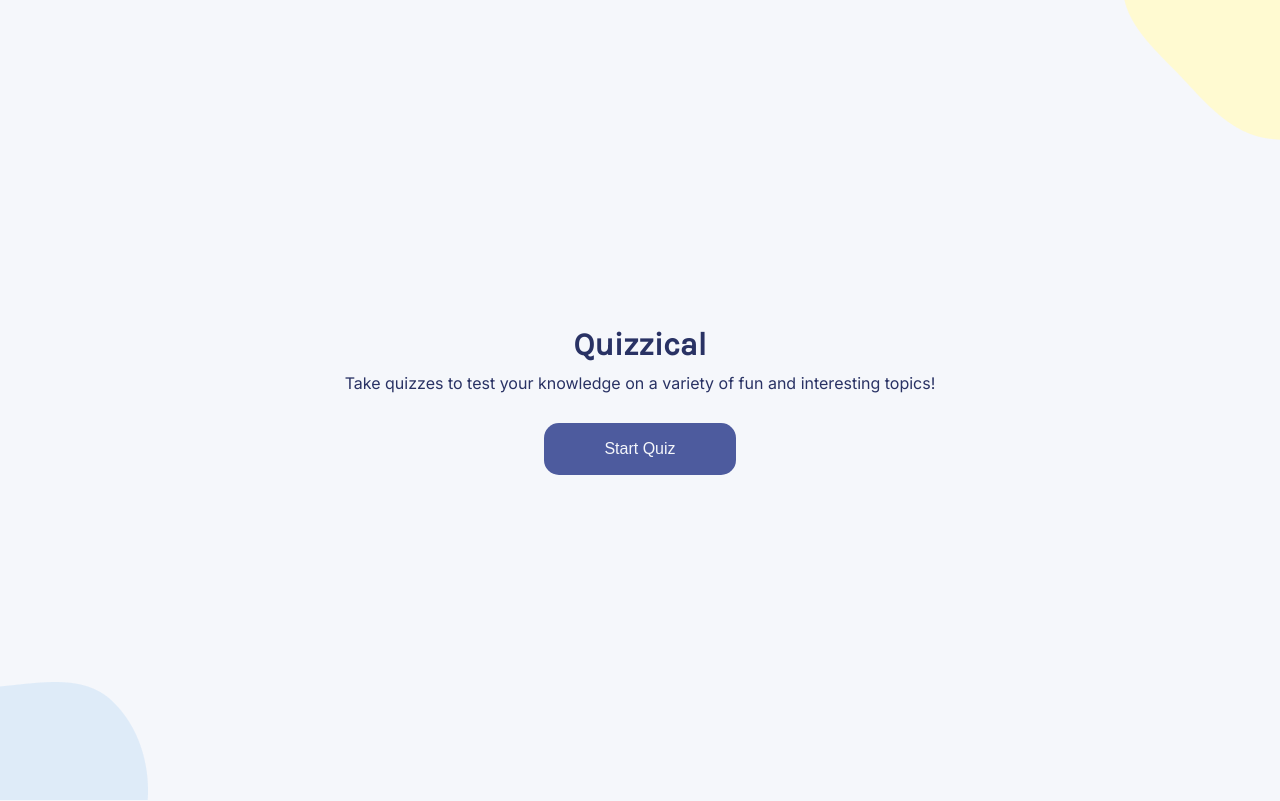
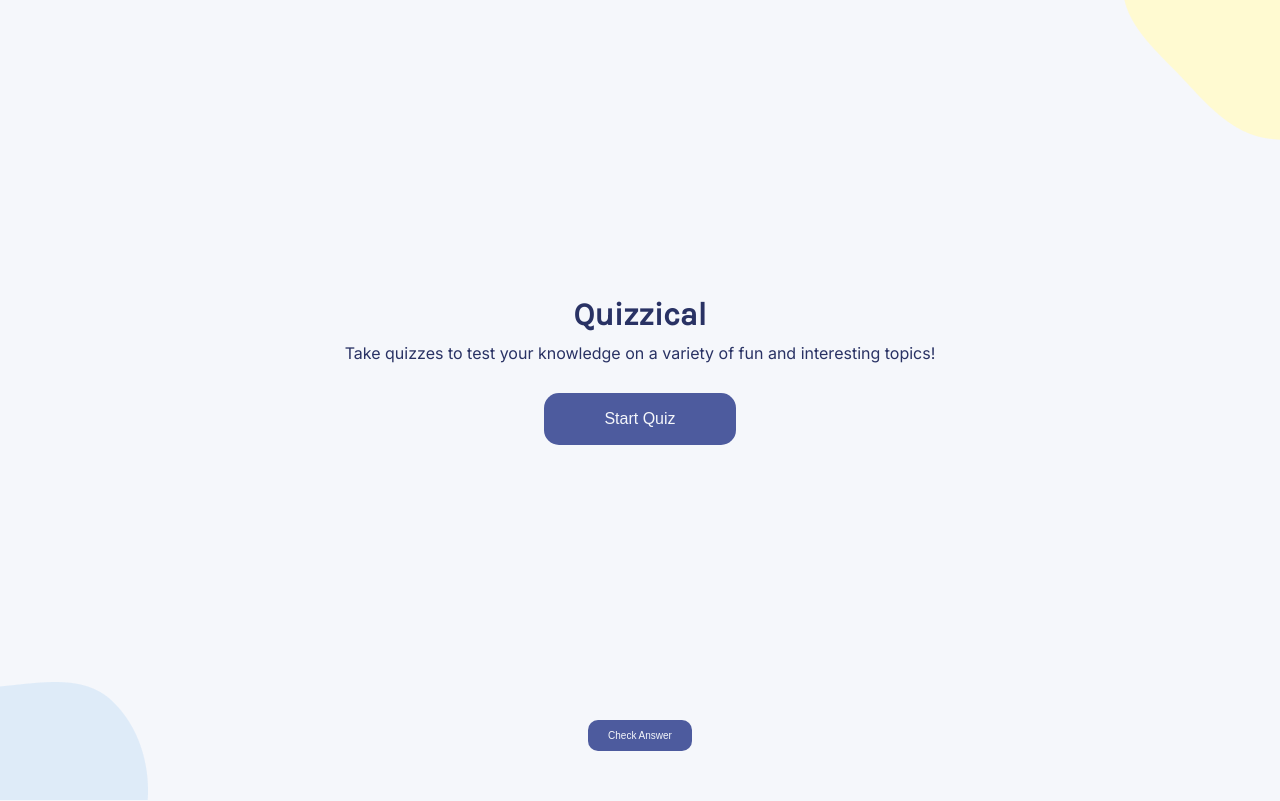
Before and after one commit to myaooooo98/React-Quizzical, a React (Create React App) app: page / in a window 1280 px wide. Built offline with nearby package versions, Linux system fonts and the light colour scheme; no server answers.

Commit message:
Update styles

```diff
--- a/src/App.js
+++ b/src/App.js
@@ -14,6 +14,8 @@ export default function App() {
 
     const [isStartQuiz, setIsStartQuiz] = React.useState(false)
     const [isCheck, setIsCheck] = React.useState(false)
+
+    let containerClass = `quiz-container ${isStartQuiz ? '' : 'show'}`
 
     function htmlDecode(input) {
         var doc = new DOMParser().parseFromString(input, "text/html");
@@ -46,10 +48,10 @@ export default function App() {
         return (
             <>
                 <Quiz
-                key = {quiz.question}
-                question = {htmlDecode(quiz.question)}
-                options = {shuffleArray(optionsArr)}
-                isCheck = {isCheck}
+                    key = {quiz.question}
+                    question = {htmlDecode(quiz.question)}
+                    options = {shuffleArray(optionsArr)}
+                    isCheck = {isCheck}
                 />
                 <hr />
             </>
@@ -72,7 +74,7 @@ export default function App() {
                 isStartQuiz = {isStartQuiz}
                 startQuiz = {startQuiz}
             />
-            <div className={isStartQuiz ? '' : 'show'}>
+            <div className={containerClass}>
                 {quizElements}
                 <button className="checkAns" onClick={checkAns}>Check Answer</button>
             </div>
--- a/src/components/Quiz.js
+++ b/src/components/Quiz.js
@@ -29,7 +29,7 @@ export default function Quiz(props) {
     }
 
     return (
-        <div className="quiz-container">
+        <div className="question-container">
             <h3 className="question">{props.question}</h3>
             {optionsElement}
         </div>
--- a/src/styles.css
+++ b/src/styles.css
@@ -8,7 +8,6 @@ body {
     font-family: "Inter", sans-serif;
     background: #F5F7FB;
     padding: 50px;
-    height: 100vh;
     display: flex;
     justify-content: center;
     align-items: center;
@@ -22,15 +21,17 @@ body {
 }
 
 .blob2 {
-    position: absolute;
+    position: fixed;
     bottom: 0;
     left: 0;
     z-index: -1;
 }
 
 .intro-container {
+    height: 80vh;
     display: flex;
     flex-direction: column;
+    justify-content: center;
     align-items: center;
 }
 
@@ -38,10 +39,11 @@ body {
     display: none;
 }
 
-.title {
+.title, .question {
     font-family: 'Karla', sans-serif;
     color: #293264;
     margin-bottom: 10px;
+    font-weight: 700;
 }
 
 .description {
@@ -72,6 +74,11 @@ body {
     background-color: greenyellow;
 }
 
+.quiz-container {
+    display: flex;
+    flex-direction: column;
+}
+
 .checkAns {
     font-size: 10px;
     padding: 10px 20px;
@@ -80,4 +87,10 @@ body {
     font-size: 10px;
     color: #F5F7FB;
     background: #4D5B9E;
+    margin: 30px auto 0;
+    align-items: center;
 }
+
+.question-container {
+    margin: 15px;
+}
```
